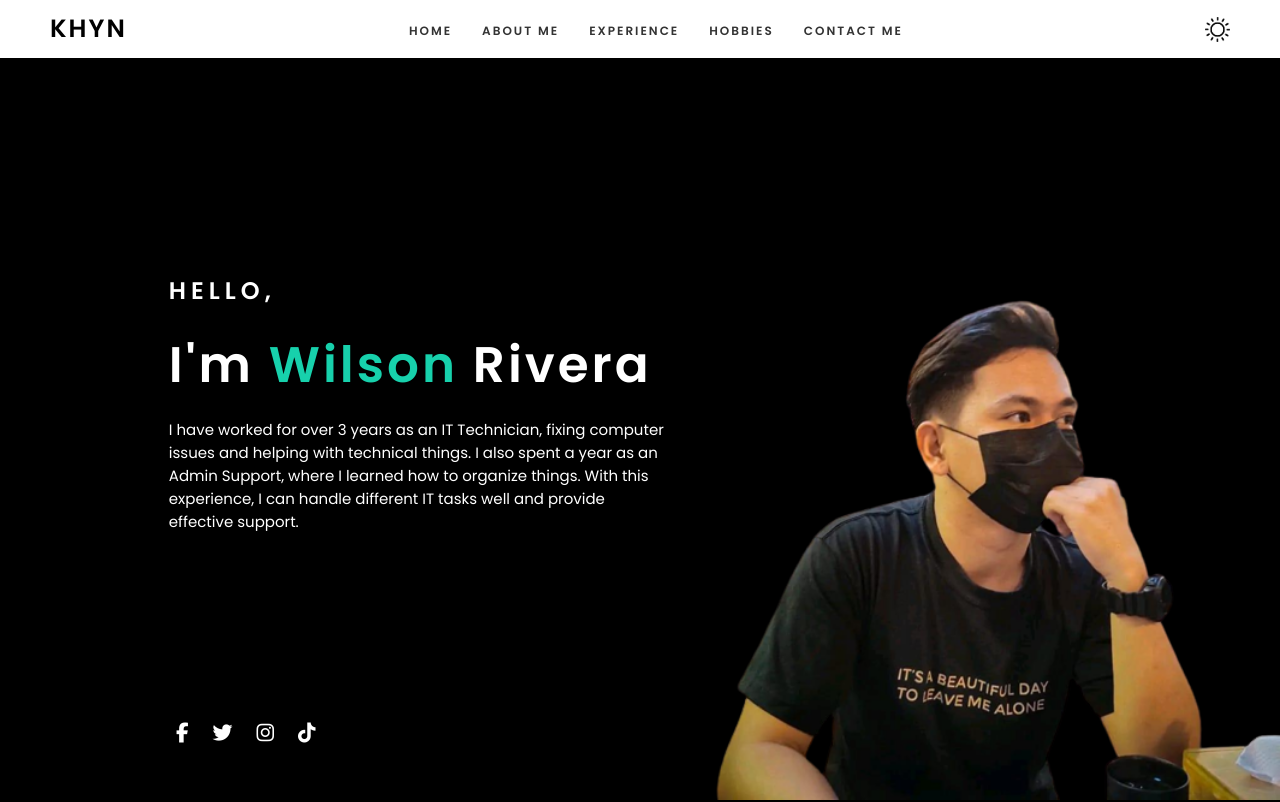
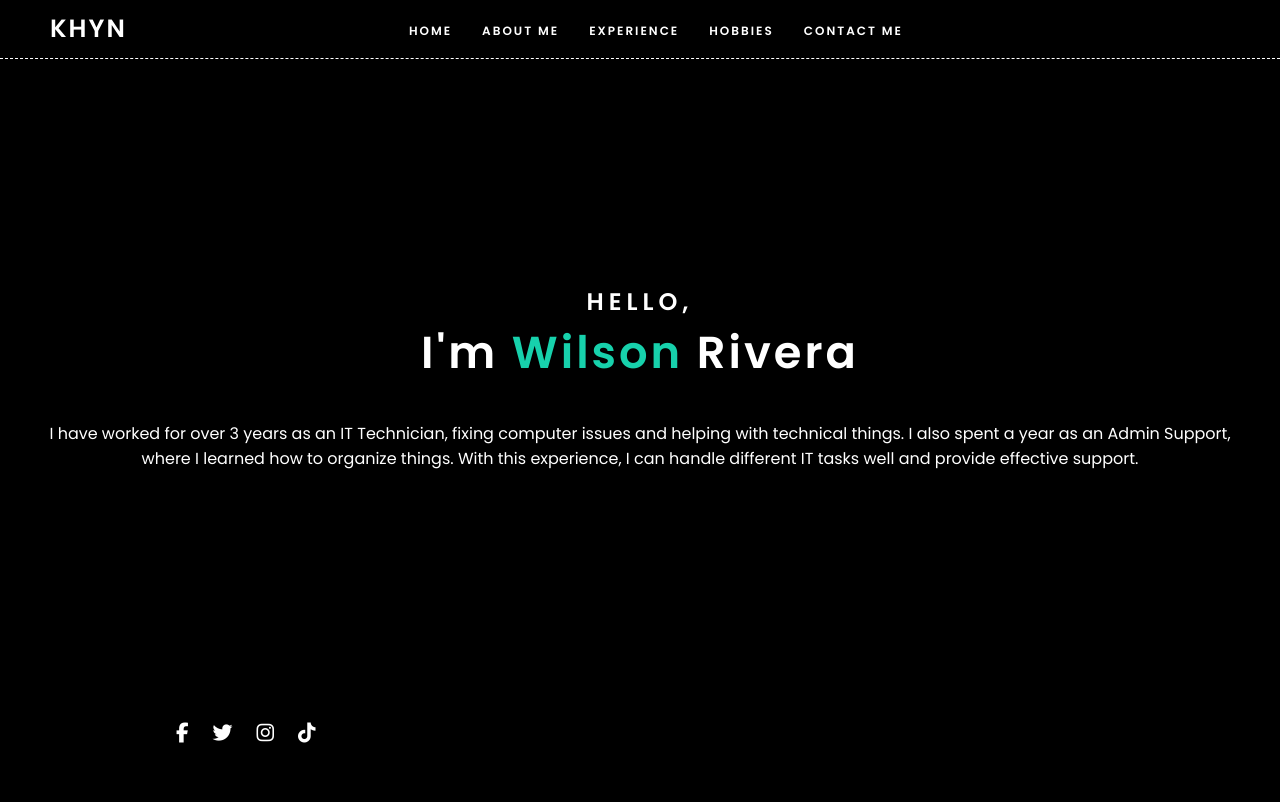
Before and after one commit to khyn09/wrivera, a plain HTML site: page index.html in a window 1280 px wide. Shown: the top 802 px of the page. Drawn offline with Linux system fonts and the light colour scheme; a script that the page names is missing.

Commit message:
Update styles.css

```diff
--- a/css/styles.css
+++ b/css/styles.css
@@ -32,9 +32,8 @@ a {
     height: 100vh;
     background-color: var(--primary-color);
     position: relative;
-    background-image: url(/assets/images/wilson.png);
     background-repeat: no-repeat;
-    background-size: 600px;
+    background-size: 40%;
     background-position: right bottom;
     overflow: hidden;
 }
@@ -55,7 +54,8 @@ nav {
   width: 100%;
   box-sizing: border-box;
   padding: 10px 50px;
-    background-color: #FFFFFF;
+  border-bottom: 0.5px dashed var(--secondary-color);
+  backdrop-filter: blur(5px);
   z-index: 1;
 }
 nav ul {
@@ -70,39 +70,38 @@ nav ul li {
 #icon {
     width: 25px;
     cursor: pointer;
+
 }
+
 .menu {
     display: flex;
 }
 .menu li a {
     padding: 10px 15px;
-    color: #010101;
     font-size: 12px;
 }
 .logo {
     font-size: 25px;
     font-weight: bold;
-    color: #000000;
+    color: var(--secondary-color);
     font-family: Poppins;
 }
-/* Reset default list styles */
+
 ul.menu {
     list-style: none;
     padding: 0;
     margin: 0;
   }
 
-  /* Style the menu items */
   ul.menu li {
     display: inline-block;
-    position: relative; /* Needed to position the pseudo-element */
-    margin-right: 20px; /* Add spacing between menu items */
+    position: relative;
+    margin-right: 20px;
   }
 
-  /* Style the menu links */
   ul.menu li a {
     text-decoration: none;
-    color: #333;
+    color: var(--secondary-color);
     padding: 5px;
     transition: border-bottom 0.3s; /* Add smooth transition to the bottom line */
   }
@@ -128,32 +127,39 @@ ul.menu {
 
 .name {
   font-family: Poppins;
-    width: 500px;
-    position: absolute;
-    left: 21%;
-    top: 50%;
-    transform: translate(-20%,-50%);
+  display: flex;
+  flex-direction: column;
+  justify-content: center;
+  align-items: center;
   color: var(--secondary-color);
+  position: relative;
+  padding: 20vm;
+  min-height: 100vh; /* Use min-height instead of height for flexibility */
+  text-align: center; /* Center-align text content */
+  box-sizing: border-box;
+}
 
-}
 .name h2 {
   color: var(--secondary-color);
-    font-size: px;
   font-weight: bolder;
   letter-spacing: 5px;
   text-transform: uppercase;
+  margin: 0;
+}
 
-}
 .name .details {
   color: var(--secondary-color);
-    font-size: 15px;
+  margin-top: 5px;
+  padding: 30px;
 }
+
 .name h1 {
   font-family: Poppins;
-    font-size: 50px;
-    margin: 0px;
+  font-size: 3.5vw;
+  margin: 0;
   letter-spacing: 3px;
 }
+
 .social {
     position: absolute;
     left: 164px;
@@ -588,8 +594,8 @@ button:hover {
     /* Adjust the styles as needed for extra extra small-sized screens */
     .toggle {
         display: block;
+        color: var(--secondary-color);
       }
-
       .toggle:before {
         content: '\f0c9';
         font-family: fontAwesome;
@@ -601,7 +607,6 @@ button:hover {
       .toggle + menu{
         display: none;
       }
-
       .toggle.active:before {
         content: '\f00d';
       }
@@ -610,6 +615,7 @@ button:hover {
       .toggle.active + nav ul {
         display: block;
       }
+
     #main {
       width: auto;
     }
@@ -626,11 +632,13 @@ button:hover {
       height: auto;
       box-sizing: border-box;
       top: 100%;
+      left: 50%;
+      transform: translateX(-50%);
       transition: 0.5s;
       overflow: hidden;
-      display: none;
-      margin: 0;
-      padding: 0;
+      width: 150px;
+      text-align: center;
+
     }
 
     nav ul li a {
@@ -638,7 +646,6 @@ button:hover {
       height: 50px;
       display: block;
       margin: 0;
-      padding: 0;
       text-align: center;
     }
 
@@ -655,7 +662,7 @@ button:hover {
     }
 
     .name {
-      width: 90%;
+      width: 100%;
     }
 
     .name h1 {
```
Lines whose indentation alone changed are shown as unchanged.
